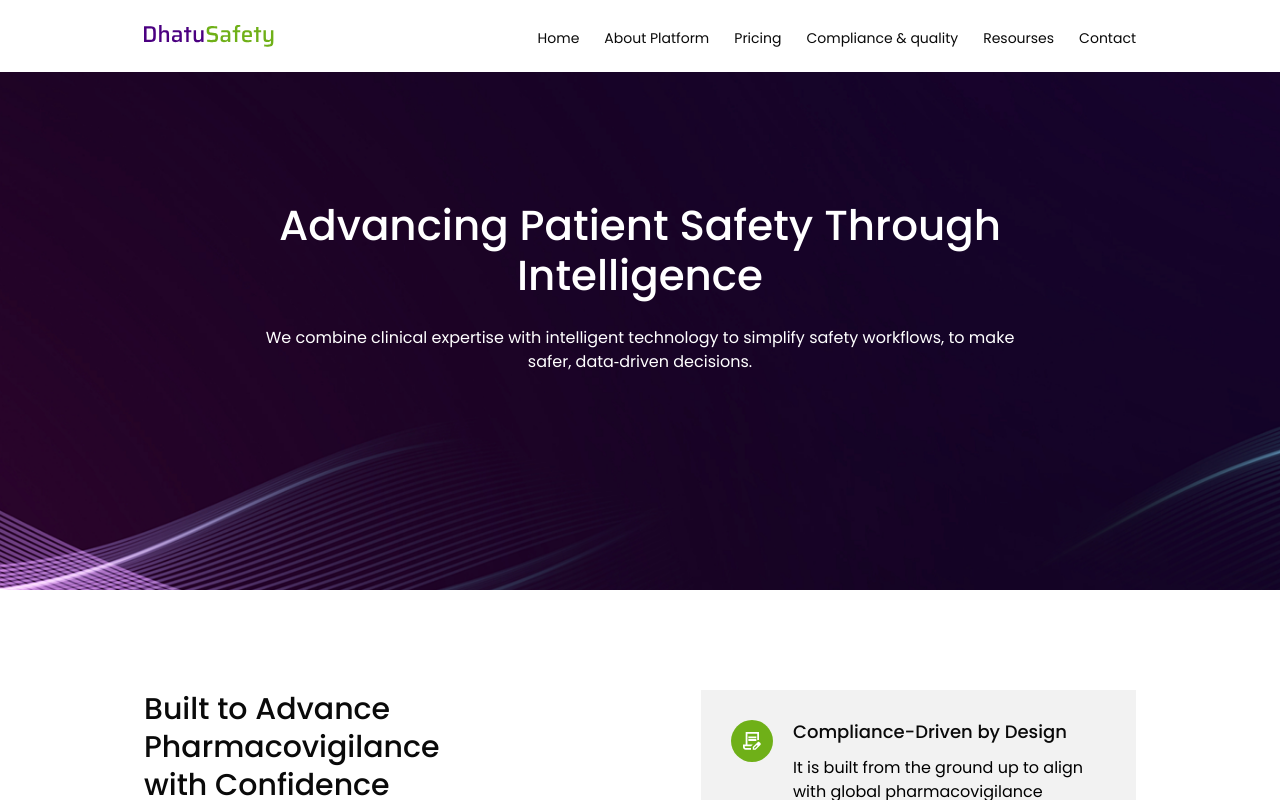
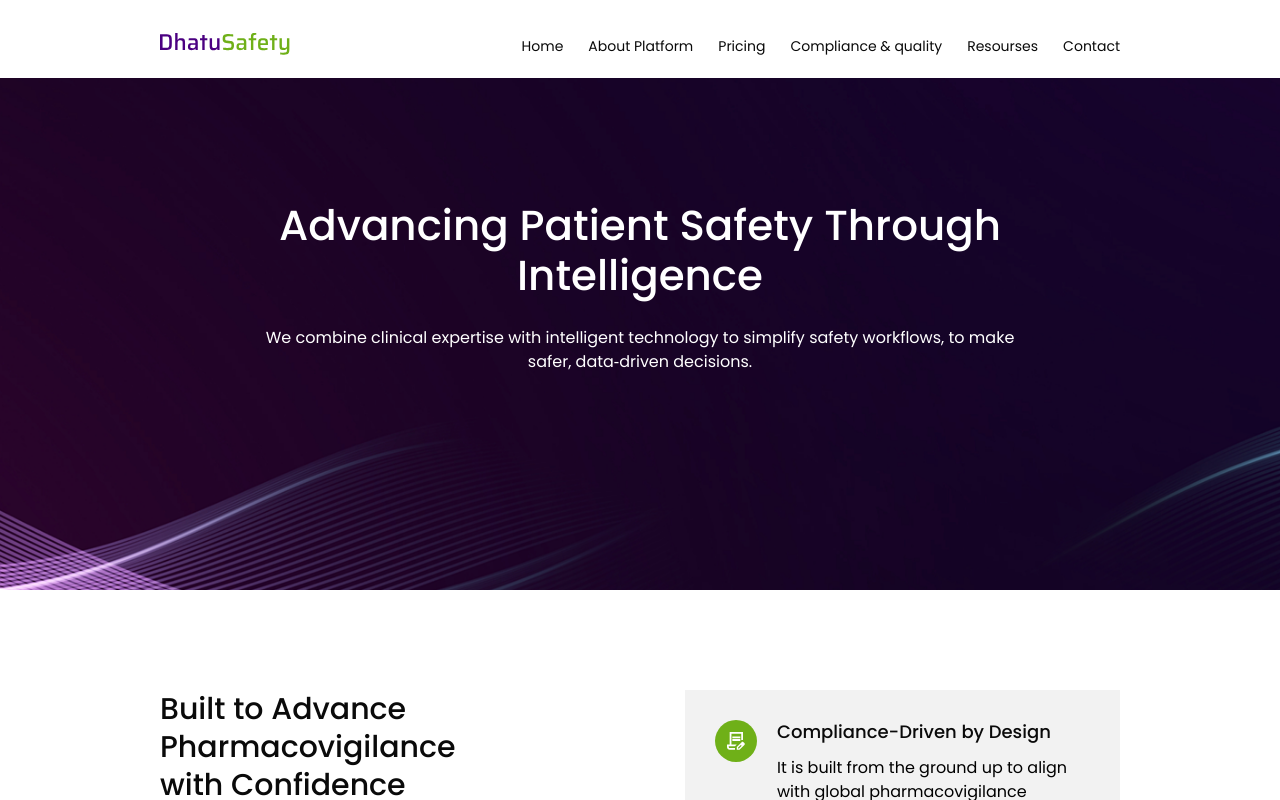
Before and after one commit to therareaniket/safety-website, a Next.js app: page /About in a window 1280 px wide. Shown: the top 800 px of the page. Built offline with nearby package versions, Linux system fonts and the light colour scheme.

Commit message:
fix 🐛: Final Container Size change based on Academy

```diff
--- a/src/app/globals.css
+++ b/src/app/globals.css
@@ -1,5 +1,8 @@
 @import "tailwindcss";
 @import "tw-animate-css";
+@import 'swiper/css';
+@import 'swiper/css/navigation';
+@import 'swiper/css/pagination';
 
 @custom-variant dark (&:is(.dark *));
 
--- a/src/app/layout.tsx
+++ b/src/app/layout.tsx
@@ -8,16 +8,13 @@ import "@/assets/css/aniket/custom.css"
 import "@/assets/css/aniket/responsive.css"
 import Header from "@/components/Header";
 import Footer from "@/components/Footer";
-import 'swiper/css';
-import 'swiper/css/navigation';
-import 'swiper/css/pagination';
 
 export const metadata: Metadata = {
 	title: "DhatuSafety | Central Hub for Patient Safety Intelligence",
 	description: "Empowering the Future of Patient Safety",
 };
 
-export default function RootLayout({ children, }: Readonly<{ children: React.ReactNode; }>)
+export default function RootLayout ({ children, }: Readonly<{ children: React.ReactNode; }>)
 {
   return (
     <html lang="en">
--- a/src/assets/css/aniket/custom.css
+++ b/src/assets/css/aniket/custom.css
@@ -0,0 +1 @@
+.nav-wrapper { padding: 30px 0 20px; }
```
Also changed, not shown: src/assets/css/aniket/responsive.css (+6 -6 lines).
